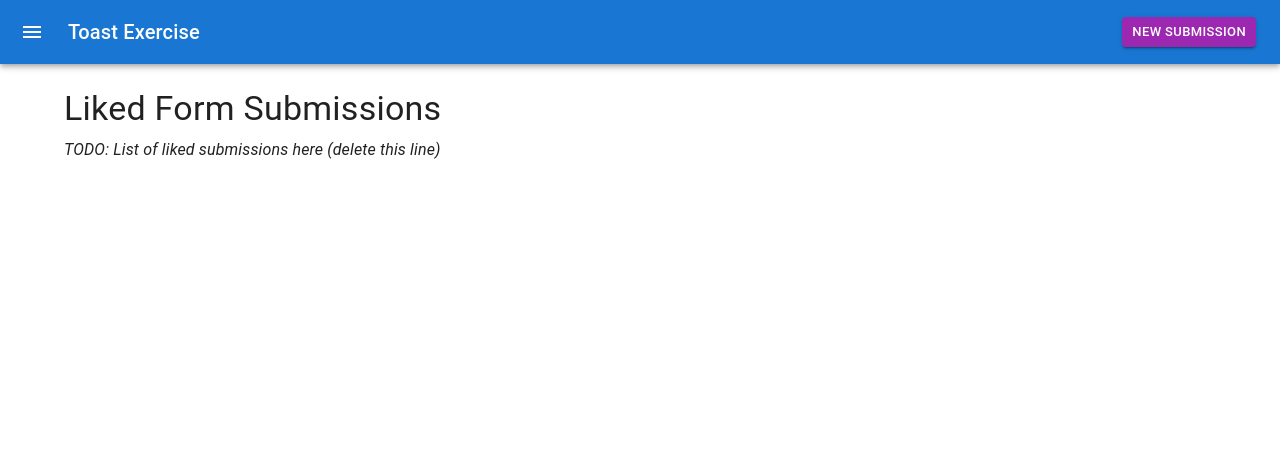
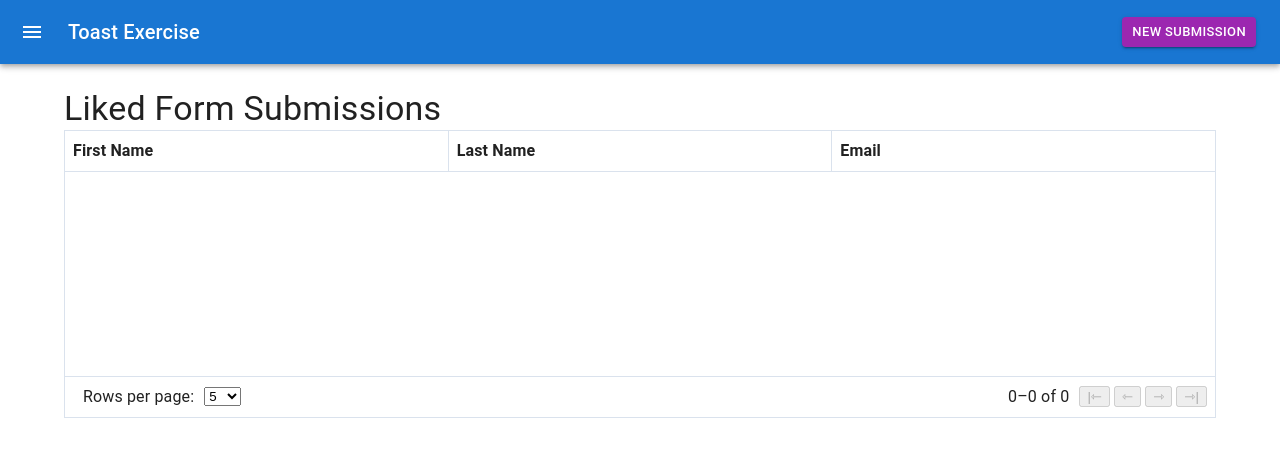
Before and after one commit to KingstonChen/LP-Exercise, a React (Create React App) app: page / in a window 1280 px wide. Shown: the top 456 px of the page. Built offline with nearby package versions, Linux system fonts and the light colour scheme; what chance would draw is missing.

Commit message:
Implement the LIKE function and add Liked Form Submissions list
- used paginated table to display the submission list
- used TablePagination from @mui/base
- pop up an alert if any server calls failed
- re-fetch liked form submissions from the server when a new submission
  is liked

```diff
--- a/package.json
+++ b/package.json
@@ -5,6 +5,7 @@
   "dependencies": {
     "@emotion/react": "^11.5.0",
     "@emotion/styled": "^11.3.0",
+    "@mui/base": "^5.0.0-beta.40",
     "@mui/icons-material": "^5.0.5",
     "@mui/material": "^5.0.6",
     "@testing-library/dom": "^8.11.0",
--- a/src/Content.js
+++ b/src/Content.js
@@ -3,16 +3,35 @@ import Box from '@mui/material/Box';
 import Typography from '@mui/material/Typography';
 
 import Toast from './Toast';
+import SubmissionTable from './SubmissionTable';
+
+import { fetchLikedFormSubmissions } from './service/mockServer';
 
 export default function Content() {
+  const [rows, setRows] = React.useState([]);
+
+  React.useEffect(() => {
+    refreshSubmissionTable();
+  }, [])
+
+  function onfetchSubmissionsSucceed(response) {
+    setRows(response.formSubmissions);
+  }
+
+  function onfetchSubmissionsFail(response) {
+      // TODO: retry
+    alert("Fetching liked form submissions failed");
+  }
+
+  function refreshSubmissionTable() {
+    fetchLikedFormSubmissions().then(onfetchSubmissionsSucceed, onfetchSubmissionsFail);
+  }
+
   return (
     <Box sx={{marginTop: 3}}>
       <Typography variant="h4">Liked Form Submissions</Typography>
-
-      <Typography variant="body1" sx={{fontStyle: 'italic', marginTop: 1}}>
-        TODO: List of liked submissions here (delete this line)
-      </Typography>
-      <Toast />
+      <SubmissionTable rows={rows} />
+      <Toast onLikeSucceed={refreshSubmissionTable} />
     </Box>
   );
 }
--- /dev/null
+++ b/src/SubmissionTable.js
@@ -0,0 +1,127 @@
+import * as React from 'react';
+import { styled } from '@mui/system';
+import {
+  TablePagination,
+  tablePaginationClasses as classes,
+} from '@mui/base/TablePagination';
+
+export default function SubmissionTable({rows}) {
+  console.log(rows);
+  const [page, setPage] = React.useState(0);
+  const [rowsPerPage, setRowsPerPage] = React.useState(5);
+
+  // Avoid a layout jump when reaching the last page with empty rows.
+  const emptyRows = Math.max(0, (1 + page) * rowsPerPage - rows.length);
+
+  const handleChangePage = (event, newPage) => {
+    setPage(newPage);
+  };
+
+  const handleChangeRowsPerPage = (event) => {
+    setRowsPerPage(parseInt(event.target.value, 10));
+    setPage(0);
+  };
+
+  return (
+    <Root sx={{ maxWidth: '100%', width: '100%' }}>
+      <table>
+        <thead>
+          <tr>
+            <th>First Name</th>
+            <th>Last Name</th>
+            <th>Email</th>
+          </tr>
+        </thead>
+        <tbody>
+          {(rowsPerPage > 0
+            ? rows.slice(page * rowsPerPage, page * rowsPerPage + rowsPerPage)
+            : rows
+          ).map((row) => (
+            <tr key={row.id}>
+              <td>{row.data.firstName}</td>
+              <td>{row.data.lastName}</td>
+              <td>{row.data.email}</td>
+            </tr>
+          ))}
+          {emptyRows > 0 && Array.from({length: emptyRows}).map((_, index) => (
+            <tr key={`empty-${index}`}>
+                <td className="empty-row" colspan="3"></td>
+            </tr>
+          ))}
+        </tbody>
+        <tfoot>
+          <tr>
+            <CustomTablePagination
+              rowsPerPageOptions={[5, 10, 25, { label: 'All', value: -1 }]}
+              colSpan={3}
+              count={rows.length}
+              rowsPerPage={rowsPerPage}
+              page={page}
+              slotProps={{
+                actions: {
+                  showFirstButton: true,
+                  showLastButton: true,
+                },
+              }}
+              onPageChange={handleChangePage}
+              onRowsPerPageChange={handleChangeRowsPerPage}
+            />
+          </tr>
+        </tfoot>
+      </table>
+    </Root>
+  );
+}
+
+const Root = styled('div')`
+  table {
+    border-collapse: collapse;
+    width: 100%;
+  }
+
+  td,
+  th {
+    height: 41px;
+    width: 30%;
+    border: 1px solid #DAE2ED;
+    text-align: left;
+    padding: 8px;
+  }
+
+  td.empty-row {
+    border-top: none;
+    border-bottom: none;
+  }
+
+  `;
+
+const CustomTablePagination = styled(TablePagination)`
+  & .${classes.toolbar} {
+    display: flex;
+    flex-direction: column;
+    align-items: flex-start;
+    gap: 10px;
+
+    @media (min-width: 768px) {
+      flex-direction: row;
+      align-items: center;
+    }
+  }
+
+  & .${classes.selectLabel} {
+    margin: 0;
+  }
+
+  & .${classes.displayedRows} {
+    margin: 0;
+
+    @media (min-width: 768px) {
+      margin-left: auto;
+    }
+  }
+
+  & .${classes.actions} {
+    display: flex;
+    gap: 0.25rem;
+  }
+`;
--- a/src/Toast.js
+++ b/src/Toast.js
@@ -1,40 +1,43 @@
-import { useEffect, useState, Fragment } from 'react';
+import { useEffect, useState } from 'react';
 import Snackbar from '@mui/material/Snackbar';
 import Button from '@mui/material/Button';
 import IconButton from '@mui/material/IconButton';
 import CloseIcon from '@mui/icons-material/Close';
 
-import { onMessage } from './service/mockServer';
+import { onMessage, saveLikedFormSubmission } from './service/mockServer';
 
-export default function Toast() {
+export default function Toast({onLikeSucceed, onLikeFail = null}) {
   const [state, setState] = useState({
     open: false,
     firstName: "",
     lastName: "",
     email: "",
-    id: ""
   });
-  const {open, firstName, lastName, email, id} = state;
+  const {open, firstName, lastName, email} = state;
   const message = `${firstName} ${lastName}\n${email}`;
+  const [form, setForm] = useState({
+    id: "",
+    data: {}
+  })
 
   useEffect(() => {
     onMessage((formSubmission) => {
-      setState({
-        open: true,
-        firstName: formSubmission.data.firstName,
-        lastName: formSubmission.data.lastName,
-        email: formSubmission.data.email,
-        id: formSubmission.id
-      })
+      if (form.id !== formSubmission.id) {
+        setForm(formSubmission);
+        setState({...formSubmission.data, open: true});
+      }
     })
-  }, []);
+  });
 
+  onLikeFail = null || (() => alert("Liking the form submission failed"));
 
   function handleClose() {
-    setState({ ...state, open: false, id: "" });
+    setState({ ...state, open: false });
   }
 
   function handleLike() {
+    handleClose();
+    saveLikedFormSubmission(form).then(onLikeSucceed, onLikeFail);
   }
 
   const action = (
```
Also changed, not shown: 1 other file (tests, documents, lock files or other folders).
